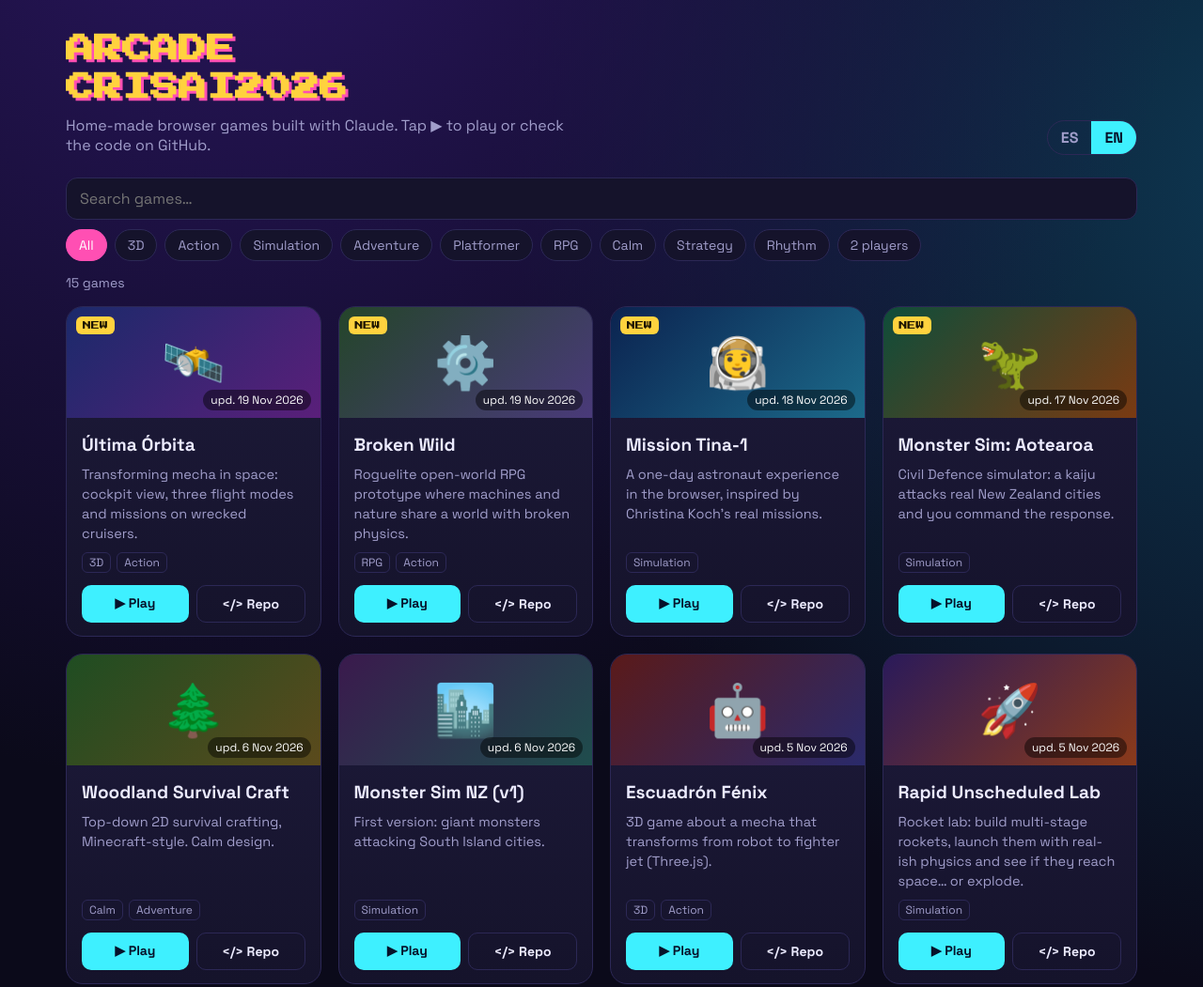
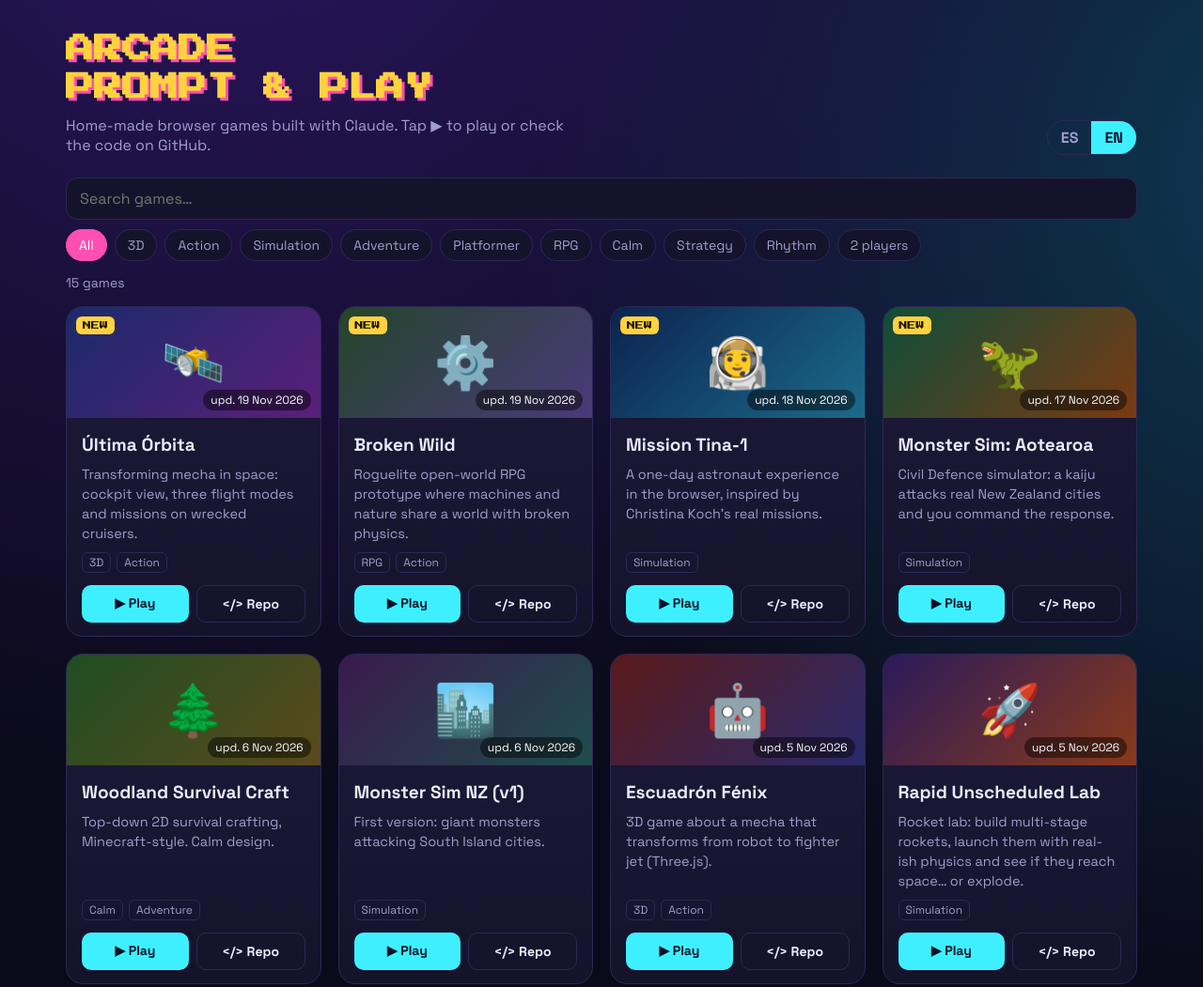
Before and after one commit to crisai2026/Arcade-Prompt-Play, a plain HTML site: page index.html in a window 1280 px wide. Shown: the top 1051 px of the page at 94% size. Drawn offline with Linux system fonts and the light colour scheme.

Commit message:
Rename to Arcade Prompt & Play

```diff
--- a/index.html
+++ b/index.html
@@ -3,7 +3,7 @@
 <head>
 <meta charset="utf-8">
 <meta name="viewport" content="width=device-width, initial-scale=1">
-<title>Arcade crisai2026</title>
+<title>Arcade Prompt &amp; Play</title>
 <link rel="preconnect" href="https://fonts.googleapis.com">
 <link href="https://fonts.googleapis.com/css2?family=Press+Start+2P&family=Space+Grotesk:wght@400;500;700&display=swap" rel="stylesheet">
 <style>
@@ -59,7 +59,7 @@
 <div class="wrap">
   <header>
     <div>
-      <h1 id="h-title">ARCADE<br>CRISAI2026</h1>
+      <h1 id="h-title">ARCADE<br>PROMPT &amp; PLAY</h1>
       <p class="sub" id="h-sub"></p>
     </div>
     <div class="lang" role="group" aria-label="Idioma / Language">
```
Also changed, not shown: 1 other file.
